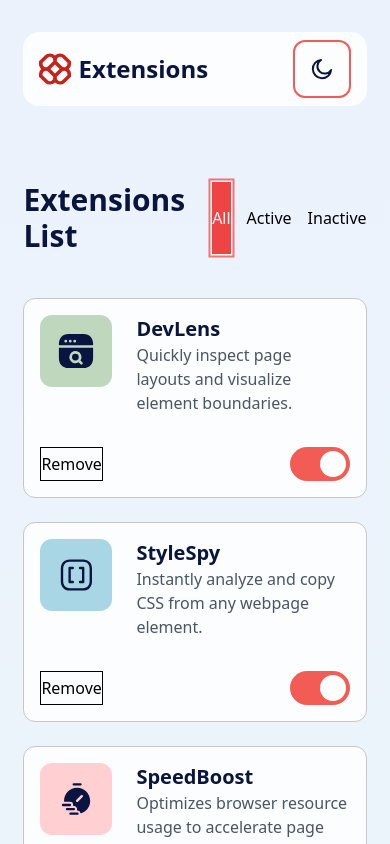
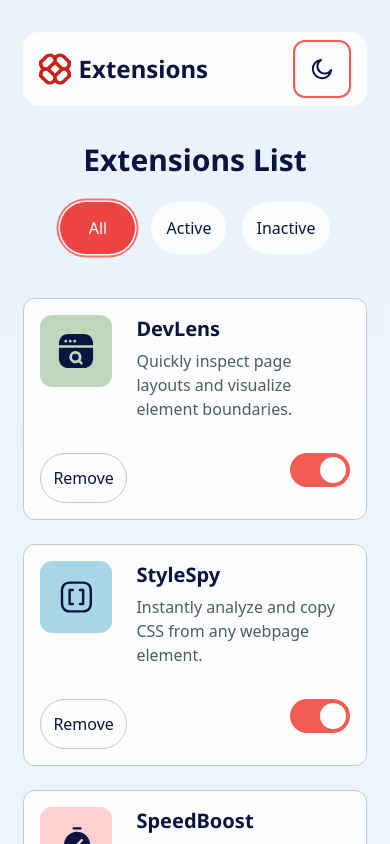
Before and after one commit to Shashank-k-prabhu/Browser-extension-manager-UI, a React (Vite) app: page / in a window 390 px wide. Shown: the top 844 px of the page. Built offline with nearby package versions, Linux system fonts and the light colour scheme.

Commit message:
done with designign complete with responsive design

```diff
--- a/src/Card/Card.jsx
+++ b/src/Card/Card.jsx
@@ -3,7 +3,7 @@ import React, { useEffect, useState } from "react";
 // Import all logos at once using Vite's glob import
 const logoModules = import.meta.glob("../assets/images/*.svg", { eager: true });
 
-const Card = ({ logo, name, description, isActive }) => {
+const Card = ({ logo, name, description, isActive, onToggle, onRemove }) => {
   const [logoSrc, setLogoSrc] = useState(null);
 
   useEffect(() => {
@@ -24,25 +24,21 @@ const Card = ({ logo, name, description, isActive }) => {
     <div className="card">
       <div className="flex flex-row gap-6">
         <img src={logoSrc} alt={`${name} logo`} className="w-18 h-18" />
-        <div>
+        <div className="flex flex-col gap-1.5">
           <h3 className="text-xl font-semibold text-theme">{name}</h3>
-          <p className="text-gray-600">{description}</p>
+          <p className="text-paragraph">{description}</p>
         </div>
       </div>
       <div className="flex flex-row justify-between">
-        <button className="choice-buttons !border hover:!border-red-400">
+        <button
+          className="choice-buttons border button-border hover:!border-red-400"
+          onClick={onRemove}
+        >
           Remove
         </button>
 
         <label className="switch">
-          <input
-            type="checkbox"
-            checked={isActive}
-            onClick={() => {
-              console.log("Toggle active state");
-              isActive = !isActive;
-            }}
-          />
+          <input type="checkbox" checked={isActive} onChange={onToggle} />
           <span className="slider round"></span>
         </label>
       </div>
--- a/src/Extensions/Extensions.jsx
+++ b/src/Extensions/Extensions.jsx
@@ -3,14 +3,28 @@ import data from "../assets/data.json";
 import Card from "../Card/Card";
 const Extensions = () => {
   const [state, setState] = useState("All");
-
+  const [extensions, setExtensions] = useState(data);
   const handleChoice = (choice) => {
     setState(choice);
   };
 
+  const handleToggle = (name) => {
+    setExtensions((prevExtensions) =>
+      prevExtensions.map((ext) =>
+        ext.name === name ? { ...ext, isActive: !ext.isActive } : ext
+      )
+    );
+  };
+
+  const handleRemove = (name) => {
+    setExtensions((prevExtensions) =>
+      prevExtensions.filter((ext) => ext.name !== name)
+    );
+  };
+
   return (
-    <div className="py-10">
-      <div className="flex flex-row justify-between py-1">
+    <div className=" md:py-10">
+      <div className="flex flex-col md:flex-row justify-between py-1 gap-6 items-center">
         <h2 className="text-3xl font-bold text-theme">Extensions List</h2>
         <div className="flex flex-row gap-4">
           <button
@@ -44,17 +58,20 @@ const Extensions = () => {
           </button>
         </div>
       </div>
-      <div className="grid grid-cols-1 sm:grid-cols-2 md:grid-cols-3 lg:grid-cols-3 gap-6 py-10">
-        {data
+      <div className="grid grid-cols-1 sm:grid-cols-2 md:grid-cols-2 lg:grid-cols-3 gap-6 py-10">
+        {extensions
           .filter(
             (item) => state === "All" || item.isActive === (state === "Active")
           )
           .map((item) => (
             <Card
+              key={item.name}
               logo={item.logo}
               name={item.name}
               description={item.description}
               isActive={item.isActive}
+              onToggle={() => handleToggle(item.name)}
+              onRemove={() => handleRemove(item.name)}
             />
           ))}
       </div>
--- a/src/assets/data.json
+++ b/src/assets/data.json
@@ -31,7 +31,7 @@
     },
     {
         "logo": "../assets/images/logo-viewport-buddy.svg",
-        "name": "ViewportBuddy",
+        "name": "Viewport Buddy",
         "description": "Simulates various screen resolutions directly within the browser.",
         "isActive": false
     },
@@ -43,7 +43,7 @@
     },
     {
         "logo": "../assets/images/logo-grid-guides.svg",
-        "name": "GridGuides",
+        "name": "Grid Guides",
         "description": "Overlay customizable grids and alignment guides on any webpage.",
         "isActive": false
     },
@@ -55,7 +55,7 @@
     },
     {
         "logo": "../assets/images/logo-link-checker.svg",
-        "name": "LinkChecker",
+        "name": "Link Checker",
         "description": "Scans and highlights broken links on any page.",
         "isActive": true
     },
@@ -67,7 +67,7 @@
     },
     {
         "logo": "../assets/images/logo-console-plus.svg",
-        "name": "ConsolePlus",
+        "name": "Console Plus",
         "description": "Enhanced developer console with advanced filtering and logging.",
         "isActive": true
     }
--- a/src/index.css
+++ b/src/index.css
@@ -16,7 +16,7 @@
   --color-red-500: hsl(3, 71%, 56%);
   --color-red-700: hsl(3, 77%, 44%);
 
-  --font-body: "Noto Sans", sans-serif;
+  --font-body: "Noto Sans";
 
 
 
@@ -26,6 +26,7 @@
 :root.theme-dark {
   --color-bg: linear-gradient(180deg, #040918 0%, #091540 100%);
   --color-text: var(--color-neutral-0);
+  --color-paragraph: var(--color-neutral-300);
   --color-primary: var(--color-neutral-800);
  --color-secondary: var(--color-neutral-600);
   --color-accent: var(--color-red-500);
@@ -37,6 +38,7 @@
 :root.theme-light {
   --color-bg: linear-gradient(180deg, #EBF2FC 0%, #EEF8F9 100%);
   --color-text: var(--color-neutral-900);
+  --color-paragraph: var(--color-neutral-600);
   --color-primary: var(--color-neutral-0);
    --color-secondary: var(--color-neutral-0);
   --color-accent: var(--color-red-400);
@@ -56,9 +58,18 @@
     }
     .text-theme{
         color: var(--color-text);
+        font-family: var(--font-body);
     }
 
-    .border
+    .button-border{
+        border: 1px solid var(--color-border) !important;
+    }
+    .text-paragraph{
+        color: var(--color-paragraph);
+        font-size: 16px;
+        /* font-family: var(--font-body); */
+    }
+
     .choice-buttons{
       background: var(--color-primary);
       color: var(--color-text);
@@ -69,6 +80,7 @@
       border: none;
       height: fit-content;
       border: 2px solid transparent;
+      /* font-family: var(--font-body); */
     }
     .choice-buttons:hover{
       background: var(--color-secondary);
```
